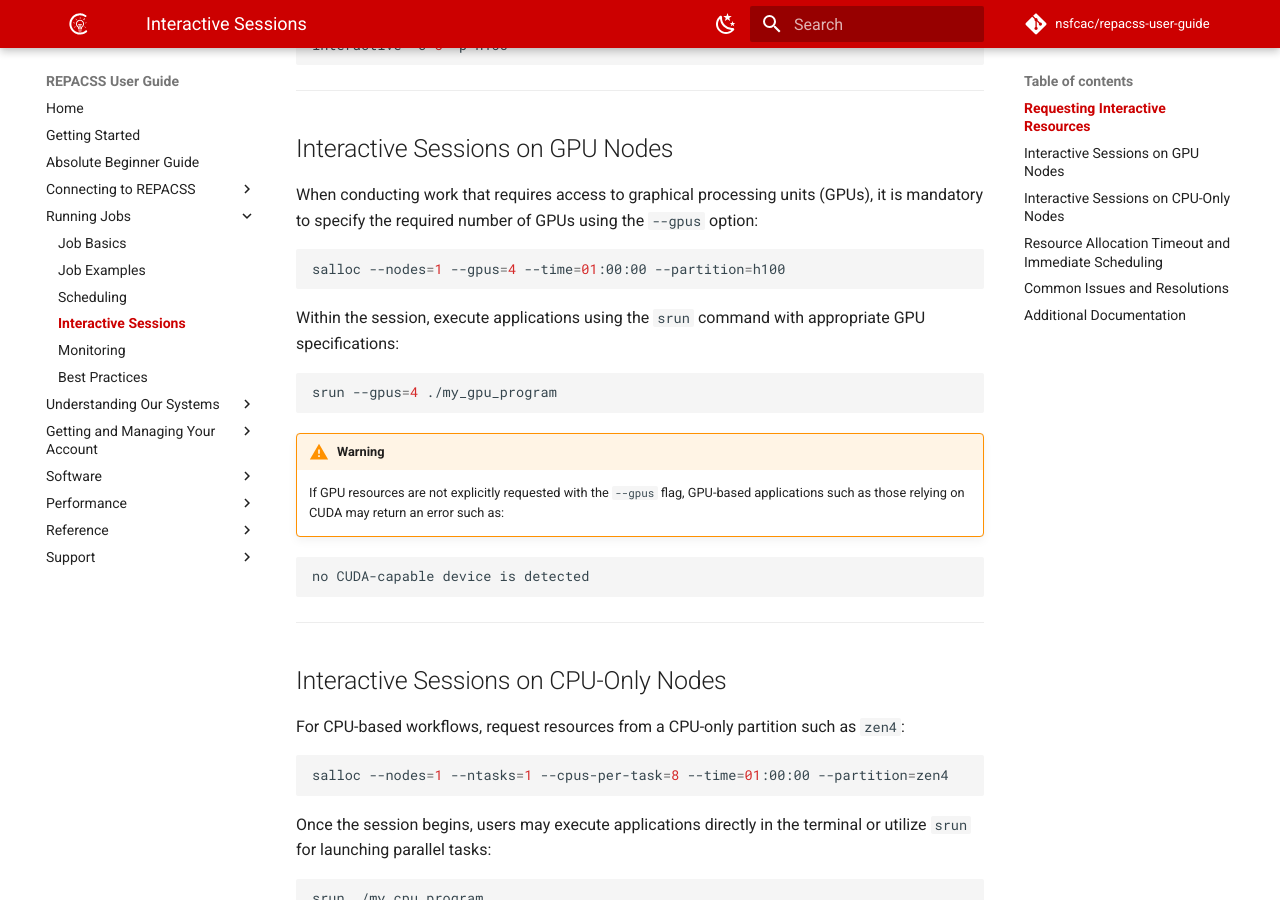
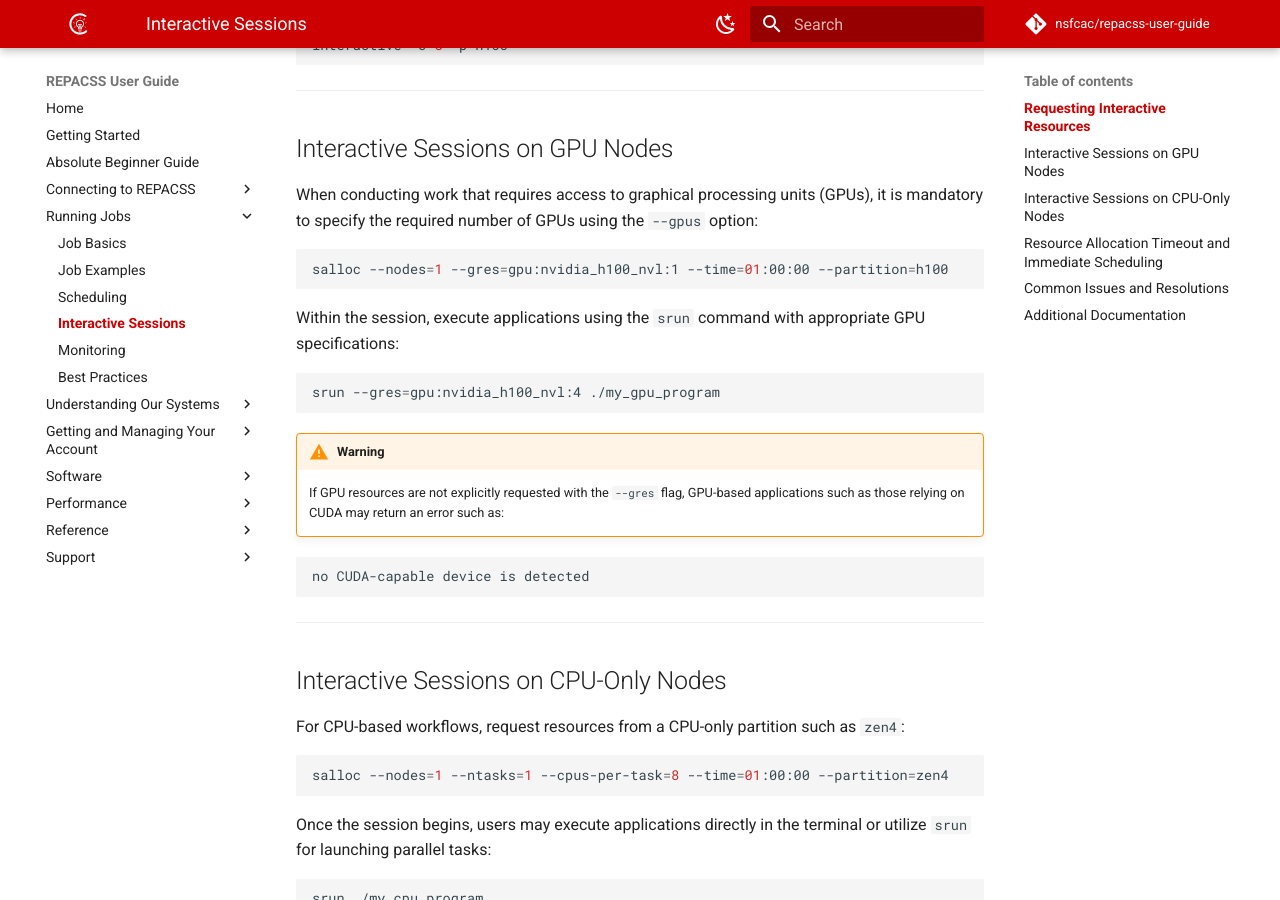
Before and after one commit to nsfcac/repacss-user-guide, an MkDocs documentation site: the page built from docs/running-jobs/interactive.md, in a window 1280 px wide and 900 px high, scrolled down 714 px. Built offline with MkDocs 1.6.1 and Material for MkDocs 9.7.7, drawn with Linux system fonts in a browser that asks for light colours; comment, search, counter and statistics services are not loaded.

Commit message:
Updating gpu expample

````diff
--- a/docs/running-jobs/interactive.md
+++ b/docs/running-jobs/interactive.md
@@ -28,17 +28,17 @@ interactive -c 8 -p h100
 When conducting work that requires access to graphical processing units (GPUs), it is mandatory to specify the required number of GPUs using the `--gpus` option:
 
 ```bash
-salloc --nodes=1 --gpus=4 --time=01:00:00 --partition=h100
+salloc --nodes=1 --gres=gpu:nvidia_h100_nvl:1 --time=01:00:00 --partition=h100
 ```
 
 Within the session, execute applications using the `srun` command with appropriate GPU specifications:
 
 ```bash
-srun --gpus=4 ./my_gpu_program
+srun --gres=gpu:nvidia_h100_nvl:4 ./my_gpu_program
 ```
 
 !!! warning
-    If GPU resources are not explicitly requested with the `--gpus` flag, GPU-based applications such as those relying on CUDA may return an error such as:
+    If GPU resources are not explicitly requested with the `--gres` flag, GPU-based applications such as those relying on CUDA may return an error such as:
 
 ```
 no CUDA-capable device is detected
````
